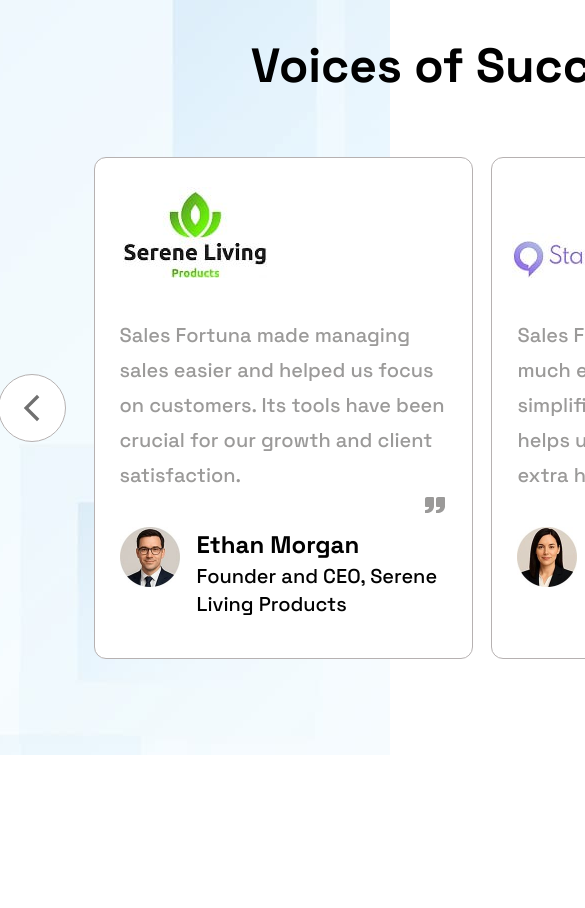
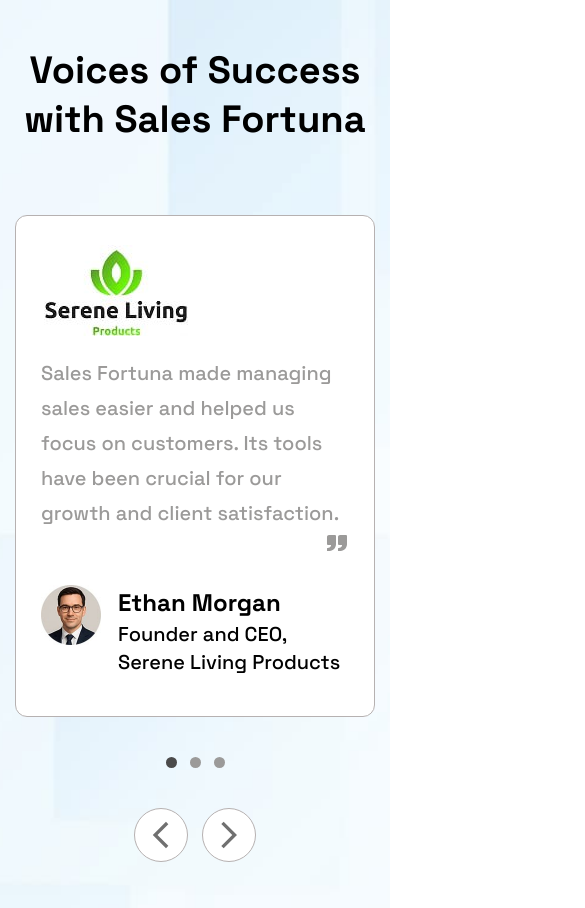
Before and after one commit to MykhailoVobolis/simple-slider-test, a React (Vite) app: page / in a window 390 px wide. Shown: the top 908 px of the page, 585 px wide, since content can reach past the window. Before the commit the page ends 844 px from the top, so only its background shows below. Built offline with nearby package versions, Linux system fonts and the light colour scheme.

Commit message:
made an adaptation for mobile and tablet devices

```diff
--- a/package.json
+++ b/package.json
@@ -13,7 +13,8 @@
     "modern-normalize": "^3.0.0",
     "react": "^18.3.1",
     "react-dom": "^18.3.1",
-    "react-icons": "^5.5.0"
+    "react-icons": "^5.5.0",
+    "react-use": "^17.6.0"
   },
   "devDependencies": {
     "@eslint/js": "^9.9.0",
--- a/src/components/ReviewCard/ReviewCard.module.css
+++ b/src/components/ReviewCard/ReviewCard.module.css
@@ -3,8 +3,12 @@
   background-color: var(--background);
   border: 1px solid var(--grey-color);
   border-radius: 12px;
-  width: calc((100% - 36px) / 3);
-  padding: 160px 25px 40px 25px;
+  width: 100%;
+  height: 502px;
+  padding: 140px 25px 40px 25px;
+  display: flex;
+  flex-direction: column;
+  justify-content: space-between;
 }
 
 .companyLogo {
@@ -16,6 +20,7 @@
 }
 
 .textReview {
+  font-size: 20px;
   line-height: 1.75;
   color: var(--text-grey-color);
 }
@@ -24,7 +29,6 @@
   display: block;
   margin-left: auto;
   fill: var(--text-grey-color);
-  margin-bottom: 10px;
 }
 
 .authorContainer {
@@ -44,5 +48,13 @@
 }
 
 .authorPosition {
+  font-size: 20px;
   line-height: 1.4;
 }
+
+@media screen and (min-width: 1440px) {
+  .cardWrapper {
+    width: calc((100% - 36px) / 3);
+    padding-top: 160px;
+  }
+}
--- a/src/components/ReviewCard/ReviewCard.tsx
+++ b/src/components/ReviewCard/ReviewCard.tsx
@@ -12,9 +12,11 @@
 
   return (
     <li className={css.cardWrapper}>
-      <img className={css.companyLogo} src={company} alt="Company logo" />
-      <p className={css.textReview}>{text}</p>
-      <BiSolidQuoteRight size={24} className={css.quoteIcon} />
+      <div>
+        <img className={css.companyLogo} src={company} alt="Company logo" />
+        <p className={css.textReview}>{text}</p>
+        <BiSolidQuoteRight size={24} className={css.quoteIcon} />
+      </div>
       <div className={css.authorContainer}>
         <img className={css.authorPhoto} src={photo} alt={`${name} photo`} />
         <div>
--- a/src/components/ReviewList/ReviewList.module.css
+++ b/src/components/ReviewList/ReviewList.module.css
@@ -1,5 +1,12 @@
 .reviewList {
-  width: 1176px;
+  width: 100%;
   display: flex;
+  align-items: center;
   gap: 18px;
 }
+
+@media screen and (min-width: 1440px) {
+  .reviewList {
+    width: 1176px;
+  }
+}
--- a/src/components/ReviewSlider/ReviewSlider.module.css
+++ b/src/components/ReviewSlider/ReviewSlider.module.css
@@ -7,6 +7,18 @@
 
 .sliderContainer {
   display: flex;
+  flex-direction: column;
   align-items: center;
   gap: 28px;
 }
+
+.btnBar {
+  display: flex;
+  gap: 14px;
+}
+
+@media screen and (min-width: 1440px) {
+  .sliderContainer {
+    flex-direction: row;
+  }
+}
--- a/src/components/ReviewSlider/ReviewSlider.tsx
+++ b/src/components/ReviewSlider/ReviewSlider.tsx
@@ -1,5 +1,6 @@
 import { useState } from "react";
 import { testimonials } from "../../data/testimonialsData";
+import { useMedia } from "react-use";
 
 import ReviewList from "../ReviewList/ReviewList";
 import SliderButton from "../SliderButton/SliderButton";
@@ -10,7 +11,19 @@
 export default function ReviewSlider() {
   const [cards, setCards] = useState(testimonials);
 
-  const visibleCards = cards.slice(0, 3);
+  const isTablet = useMedia("(min-width: 768px)");
+  const isDesktop = useMedia("(min-width: 1440px)");
+
+  let visibleCards = cards.slice(0, 1);
+
+  if (isTablet) {
+    visibleCards = cards.slice(0, 2);
+  }
+
+  if (isDesktop) {
+    visibleCards = cards.slice(0, 3);
+  }
+
   const currentIndex = testimonials.indexOf(cards[0]);
 
   const handleNext = () => {
@@ -24,12 +37,17 @@
   return (
     <div className={css.sliderWrapper}>
       <div className={css.sliderContainer}>
-        <SliderButton direction="prev" handleClick={handlePrev} />
+        {isDesktop && <SliderButton direction="prev" handleClick={handlePrev} />}
         <ReviewList testimonials={visibleCards} />
-        <SliderButton direction="next" handleClick={handleNext} />
+        {isDesktop && <SliderButton direction="next" handleClick={handleNext} />}
       </div>
-
       <SliderPagination testimonials={testimonials} currentIndex={currentIndex} />
+      {!isDesktop && (
+        <div className={css.btnBar}>
+          <SliderButton direction="prev" handleClick={handlePrev} />
+          <SliderButton direction="next" handleClick={handleNext} />
+        </div>
+      )}
     </div>
   );
 }
--- a/src/components/SliderButton/SliderButton.module.css
+++ b/src/components/SliderButton/SliderButton.module.css
@@ -1,6 +1,6 @@
 .sliderBtn {
-  width: 68px;
-  height: 68px;
+  width: 54px;
+  height: 54px;
   border-radius: 1000px;
   display: flex;
   align-items: center;
@@ -16,3 +16,10 @@
   box-shadow: 0 4px 8px rgba(0, 0, 0, 0.15);
   transform: scale(1.05);
 }
+
+@media screen and (min-width: 768px) {
+  .sliderBtn {
+    width: 68px;
+    height: 68px;
+  }
+}
--- a/src/index.css
+++ b/src/index.css
@@ -26,7 +26,7 @@
   font-family: Space-Grotesk, sans-serif;
   line-height: 1.5;
   font-weight: 500;
-  font-size: 20px;
+  font-size: 16px;
 
   --animation: 200ms cubic-bezier(0.4, 0, 0.2, 1);
 
--- a/src/pages/TestimonialsPage/TestimonialsPage.module.css
+++ b/src/pages/TestimonialsPage/TestimonialsPage.module.css
@@ -7,7 +7,6 @@
   max-width: 100%;
   margin-left: auto;
   margin-right: auto;
-  height: 755px;
   padding: 46px 0;
 }
 
@@ -22,14 +21,30 @@
   flex-direction: column;
   align-items: center;
   gap: 70px;
-  width: 1363px;
+  width: 360px;
   margin-left: auto;
   margin-right: auto;
 }
 
 .title {
   font-weight: 700;
-  font-size: 48px;
-  line-height: 0.85;
+  font-size: 38px;
+  line-height: 1.3;
   text-align: center;
 }
+
+@media screen and (min-width: 768px) {
+  .container {
+    width: 740px;
+  }
+
+  .title {
+    font-size: 48px;
+  }
+}
+
+@media screen and (min-width: 768px) {
+  .container {
+    width: 1363px;
+  }
+}
```
Also changed, not shown: 2 other files (tests, documents, lock files or other folders).
